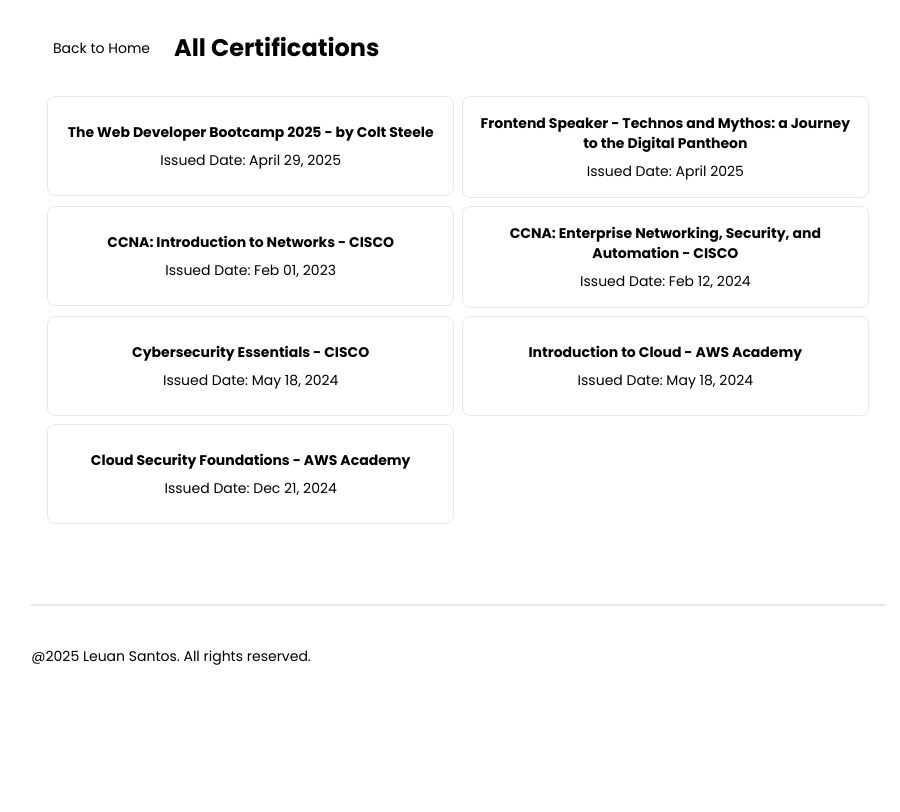
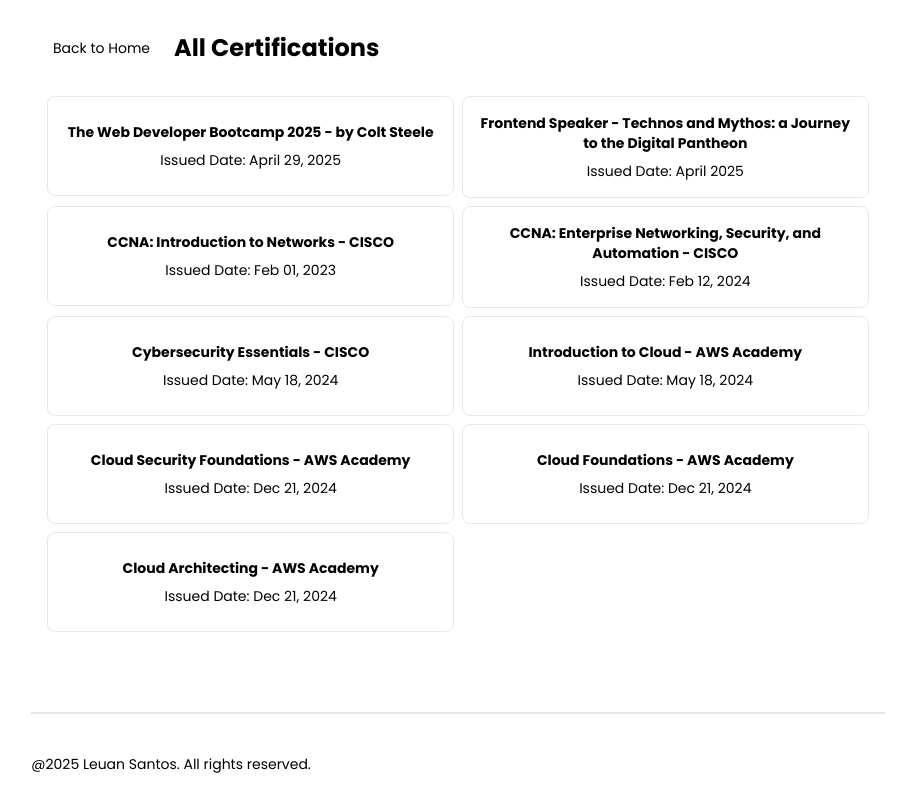
Before and after one commit to giantmons/portfolio, a Next.js app: page /certifications in a window 1280 px wide. Shown: the top 812 px of the page, without its empty margins (182-1082 px from the left). Built offline with nearby package versions, Linux system fonts and the light colour scheme.

Commit message:
Added: additional certificates and stack

```diff
--- a/src/components/homepage/TechStack.tsx
+++ b/src/components/homepage/TechStack.tsx
@@ -26,6 +26,8 @@
                 <div className="badge badge-sm bg-transparent text-black dark:text-white border-gray-300">ESLint</div>
                 <div className="badge badge-sm bg-transparent text-black dark:text-white border-gray-300">Dart</div>
                 <div className="badge badge-sm bg-transparent text-black dark:text-white border-gray-300">Flutter</div>
+                <div className="badge badge-sm bg-transparent text-black dark:text-white border-gray-300">Playwright</div>
+                <div className="badge badge-sm bg-transparent text-black dark:text-white border-gray-300">Jest</div>
             </div>
 
             <h2 className="text-sm mt-3">Backend Development:</h2>
@@ -33,6 +35,8 @@
                 <div className="badge badge-sm bg-transparent text-black dark:text-white border-gray-300">NodeJS</div>
                 <div className="badge badge-sm bg-transparent text-black dark:text-white border-gray-300">Express</div>
                 <div className="badge badge-sm bg-transparent text-black dark:text-white border-gray-300">MongoDB</div>
+                <div className="badge badge-sm bg-transparent text-black dark:text-white border-gray-300">MySQL</div>
+                <div className="badge badge-sm bg-transparent text-black dark:text-white border-gray-300">PHP</div>
                 <div className="badge badge-sm bg-transparent text-black dark:text-white border-gray-300">PostgreSQL</div>
                 <div className="badge badge-sm bg-transparent text-black dark:text-white border-gray-300">REST API</div>
                 <div className="badge badge-sm bg-transparent text-black dark:text-white border-gray-300">JWT</div>
--- a/src/data/certifications.ts
+++ b/src/data/certifications.ts
@@ -39,6 +39,18 @@
         link: 'https://www.credly.com/badges/d5ac4006-cd5e-4e34-8cc5-ec117233e194',
         animation: '700',
     },
+    {
+        title: 'Cloud Foundations - AWS Academy',
+        date: 'Issued Date: Dec 21, 2024',
+        link: 'https://www.credly.com/badges/c7e65e1a-3b72-429f-bef5-9d1a28f2001a',
+        animation: '700',
+    },
+    {
+        title: 'Cloud Architecting - AWS Academy',
+        date: 'Issued Date: Dec 21, 2024',
+        link: 'https://www.credly.com/badges/5f1feb5f-4044-4bb3-a45b-fee10980cd61/public_url',
+        animation: '700',
+    },
 ]
 
 export default allCertificates;
```
